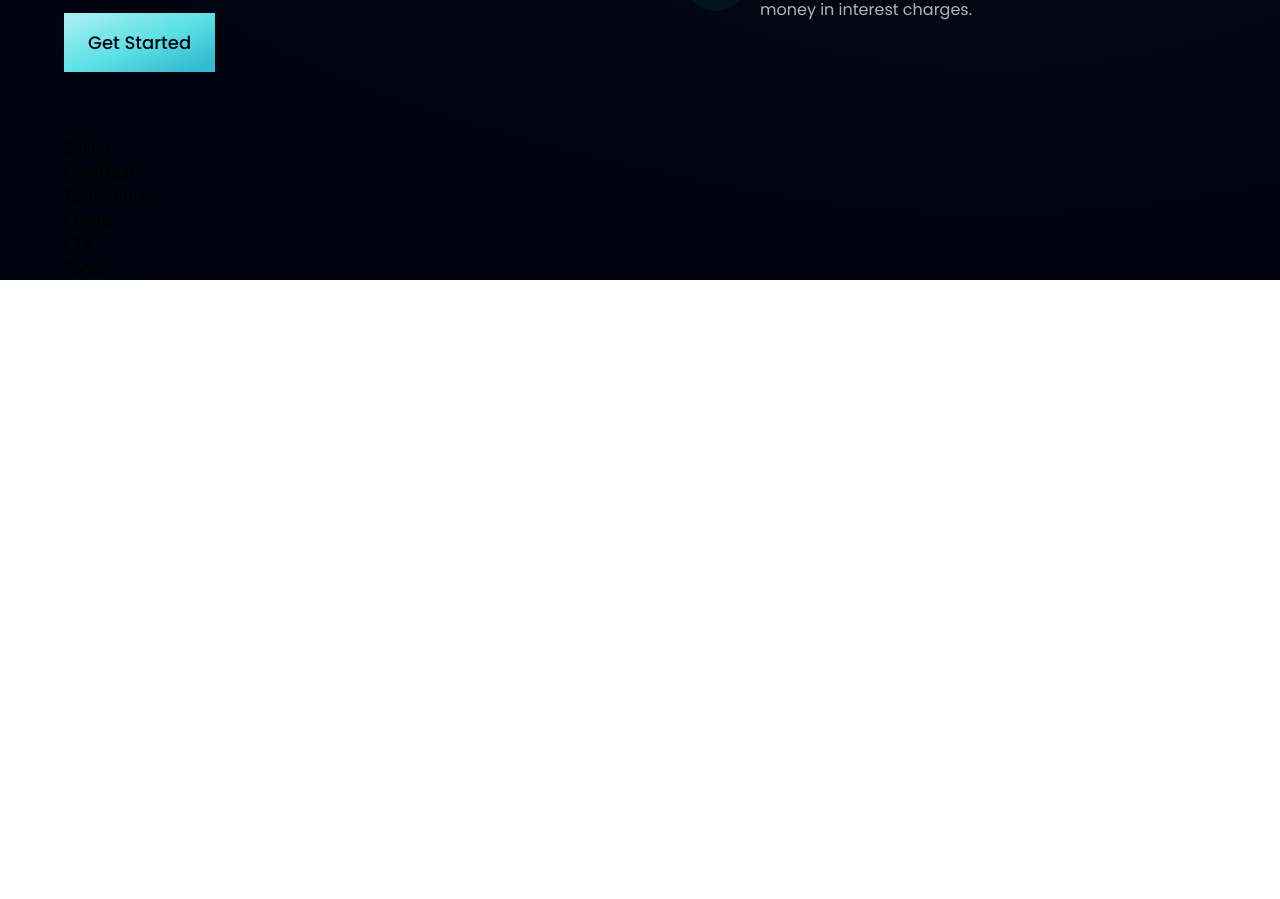
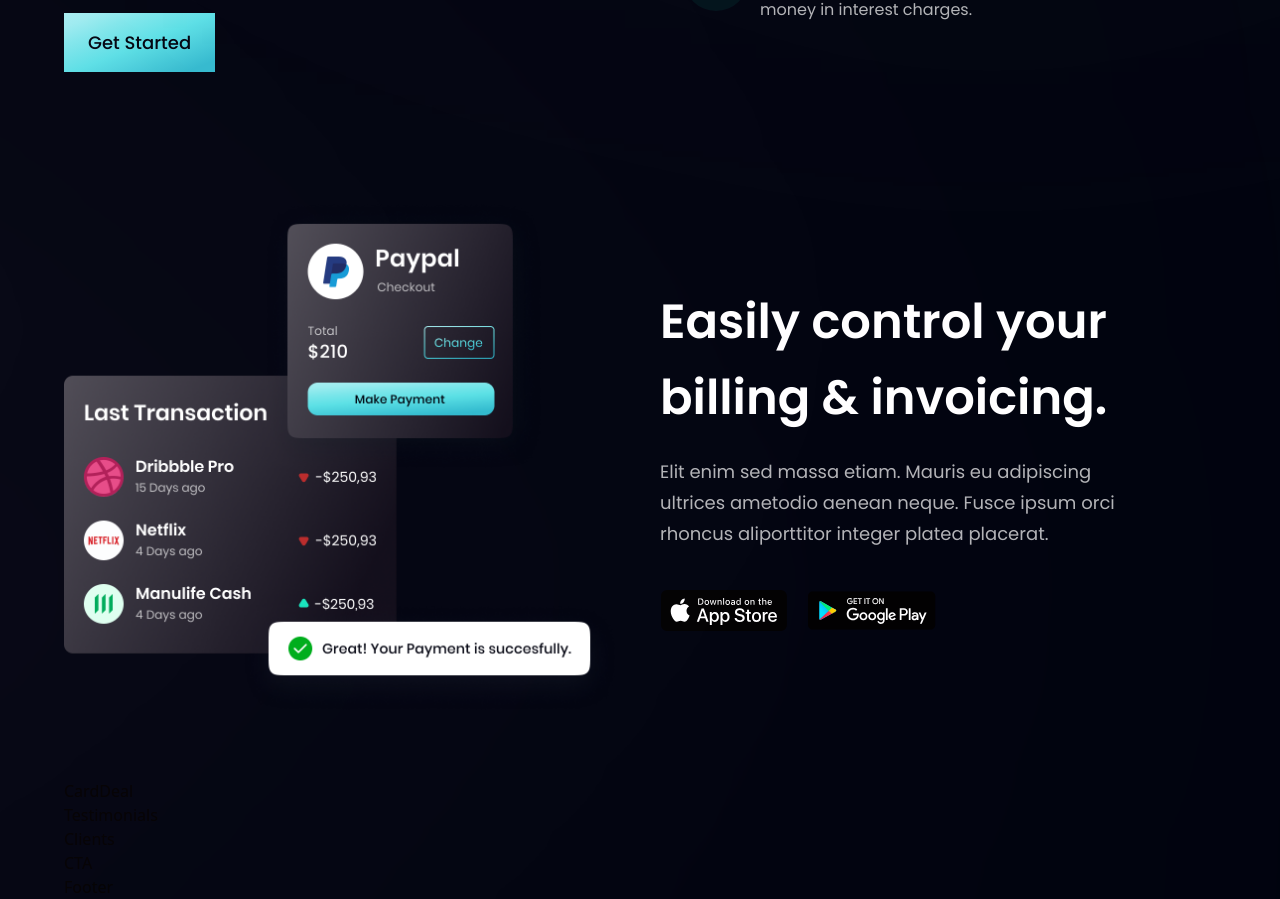
Before and after one commit to kTz1/bank_modern-app, a React (Vite) app: page / in a window 1280 px wide. Shown: the part 1410-2309 px from the top of the page. Before the commit the page ends 1690 px from the top, so only its background shows below. Built offline with nearby package versions, Linux system fonts and the light colour scheme.

Commit message:
added billing section

```diff
--- a/src/components/Billing.jsx
+++ b/src/components/Billing.jsx
@@ -1,9 +1,27 @@
-import React from 'react'
+/* eslint-disable react/function-component-definition */
+import React from 'react';
+import { apple, bill, google } from '../assets';
+import styles, { layout } from '../style';
 
-const Billing = () => {
-  return (
-    <div>Billing</div>
-  )
-}
+const Billing = () => (
+  <section id="product" className={layout.sectionReverse}>
+    <div className={layout.sectionImgReverse}>
+      <img src={bill} alt="billing" className="w-[100%] h-[100%] relative z-[5]" />
 
-export default Billing
+      <div className="absolute z-[3] -left-1/2 top-0 w-[50%] h-[50%] rounded-full white__gradient" />
+      <div className="absolute z-0 -left-1/2 bottom-0 w-[50%] h-[50%] rounded-full pink__gradient" />
+    </div>
+
+    <div className={layout.sectionInfo}>
+      <h2 className={styles.heading2}>Easily control your <br className="sm:block hidden" /> billing & invoicing.</h2>
+      <p className={`${styles.paragraph} max-w-[470px] mt-5`}>Elit enim sed massa etiam. Mauris eu adipiscing ultrices ametodio aenean neque. Fusce ipsum orci rhoncus aliporttitor integer platea placerat.</p>
+
+      <div className="flex flex-row flex-wrap sm:mt-10 mt-6">
+        <img src={apple} alt="apple_store" className="w-[128px] h-[42px] object-containt mr-5 cursor-pointer" />
+        <img src={google} alt="google_store" className="w-[128px] h-[42px] object-containt cursor-pointer" />
+      </div>
+    </div>
+  </section>
+);
+
+export default Billing;
```
